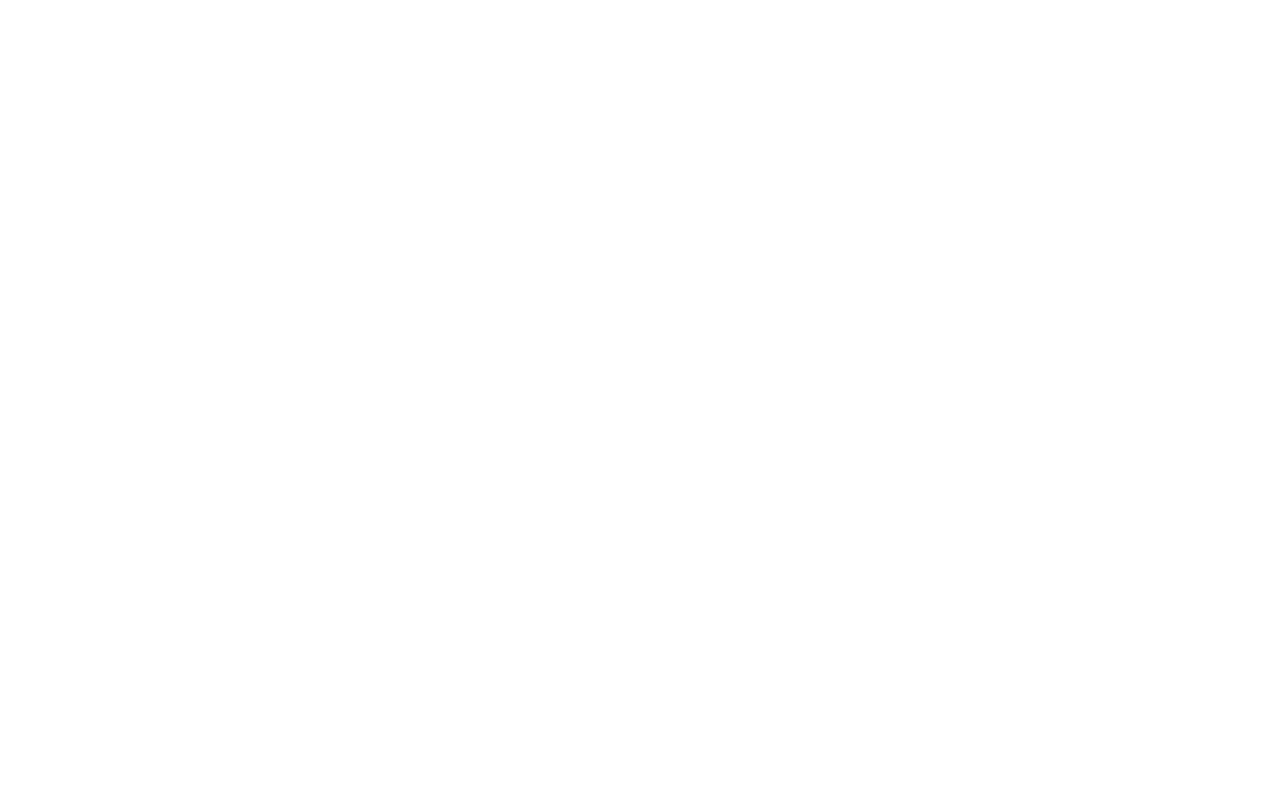
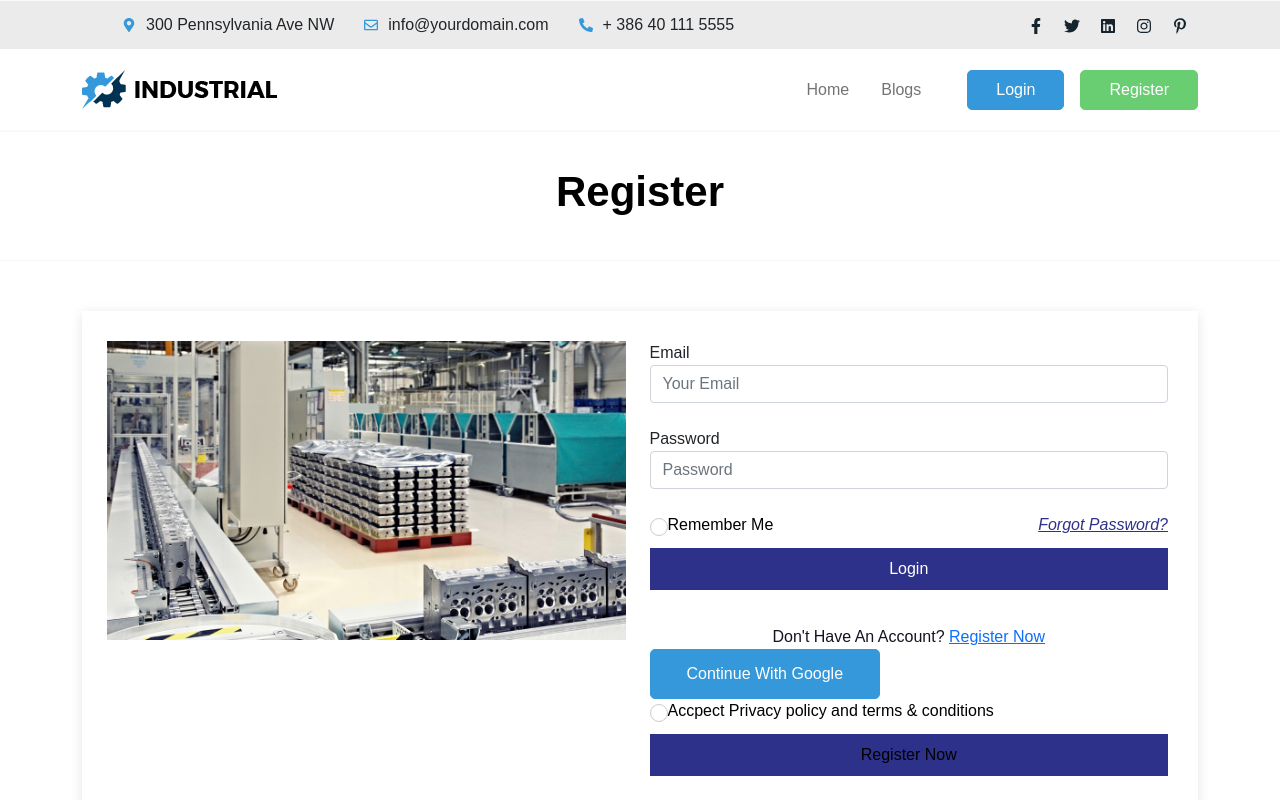
Before and after one commit to MF-React-Projects/Industrial, a React (Create React App) app: page /register in a window 1280 px wide. Shown: the top 800 px of the page. Built offline with nearby package versions, Linux system fonts and the light colour scheme; no server answers.

Commit message:
register component

```diff
--- a/src/Pages/Login/Login.js
+++ b/src/Pages/Login/Login.js
@@ -1,5 +1,4 @@
 import React, {useEffect} from 'react';
-import logo from '../../logo.png';
 import loginThumb from '../../assets/img/login.jpg';
 import Header from "../Common/Header";
 import Footer from "../Common/Footer";
--- a/src/Pages/Login/Register.js
+++ b/src/Pages/Login/Register.js
@@ -1,10 +1,151 @@
-import React from 'react';
+import React, {useEffect} from 'react';
+import loginThumb from '../../assets/img/login.jpg';
+import Header from "../Common/Header";
+import Footer from "../Common/Footer";
+import {Col, Container, Row} from "react-bootstrap";
+import {Link, useLocation, useNavigate} from "react-router-dom";
+import {useSignInWithEmailAndPassword, useSignInWithGoogle} from "react-firebase-hooks/auth";
+import auth from "../../firebase.init";
+import {useForm} from "react-hook-form";
+import Loading from "../Common/Loading";
 
 const Register = () => {
+    const [signInWithGoogle, gUser, gLoading, gError] = useSignInWithGoogle(auth);
+    const [
+        signInWithEmailAndPassword,
+        user,
+        loading,
+        error,
+    ] = useSignInWithEmailAndPassword(auth);
+    const {register, formState: {errors}, handleSubmit} = useForm();
+    const navigate = useNavigate();
+    const location = useLocation();
+    let from = location.state?.from?.pathname || "/";
+
+    useEffect(() => {
+        if (user || gUser) {
+            navigate(from, {replace: true});
+        }
+    }, [user, gUser, from, navigate])
+
+    if (loading || gLoading) {
+        return <Loading/>
+    }
+    let loginError;
+    if (error || gError) {
+        loginError = <small className='text-danger'>{error?.message || gError?.message}</small>
+    }
+
+    const onSubmit = data => {
+        signInWithEmailAndPassword(data.email, data.password)
+    }
     return (
-        <div>
+        <>
+            <Header/>
+            <section className="ic-login-area">
+                <div className="ic-page-title text-center ic-login-title">
+                    <h2>Register</h2>
+                </div>
+                <Container>
+                    <div className="ic-login-content">
+                        <div className="ic-registration-box">
+                            <Row>
+                                <Col md={6}>
+                                    <div className="ic-registration-image">
+                                        <img src={loginThumb} className="img-fluid" alt=""/>
+                                    </div>
+                                </Col>
+                                <Col md={6}>
+                                    <div className="ic-login-field">
+                                        <form onSubmit={handleSubmit(onSubmit)}>
+                                            <div className="form-group mb-4">
+                                                <label className="label">Email</label>
+                                                <input
+                                                    type="email"
+                                                    placeholder="Your Email"
+                                                    className="form-control"
+                                                    {...register("email", {
+                                                        required: {
+                                                            value: true,
+                                                            message: 'Email is Required'
+                                                        },
+                                                        pattern: {
+                                                            value: /[a-z0-9]+@[a-z]+\.[a-z]{2,3}/,
+                                                            message: 'Provide a valid Email'
+                                                        }
+                                                    })}
+                                                />
+                                                <small className="text-danger">
+                                                    {errors.email?.type === 'required' && errors.email.message}
+                                                    {errors.email?.type === 'pattern' && errors.email.message}
+                                                </small>
+                                            </div>
+                                            <div className="form-group mb-4">
+                                                <label className="label">Password</label>
+                                                <input
+                                                    type="password"
+                                                    placeholder="Password"
+                                                    className="form-control"
+                                                    {...register("password", {
+                                                        required: {
+                                                            value: true,
+                                                            message: 'Password is Required'
+                                                        },
+                                                        minLength: {
+                                                            value: 6,
+                                                            message: 'Must be 6 characters or longer'
+                                                        }
+                                                    })}
+                                                />
+                                                <small className="text-danger">
+                                                    {errors.password?.type === 'required' && errors.password.message}
+                                                    {errors.password?.type === 'minLength' && errors.password.message}
+                                                </small>
+                                            </div>
+                                            {loginError}
+                                            <div className="d-flex justify-content-between m-display">
+                                                <div>
+                                                    <div className="ic-round-checkbox ic-login-checkbox">
+                                                        <input type="checkbox" id="checkbox"/>
+                                                        <label htmlFor="checkbox"></label>
+                                                        <p>Remember Me</p>
+                                                    </div>
+                                                </div>
+                                                <div>
+                                                    <p className="ic-forget-text"><a href="forget-password.html"><i>Forgot Password?</i></a></p>
+                                                </div>
+                                            </div>
+                                            <div className="ic-login-bottom text-center">
+                                                <button className='btn-default' type="submit">Login</button>
+                                                <p>Don't Have An Account? <span><Link className='text-primary' to="/register">Register Now</Link></span></p>
+                                            </div>
+                                        </form>
+                                        <button onClick={() => signInWithGoogle()} className="btn-default">Continue with Google</button>
 
-        </div>
+                                    </div>
+                                    <div>
+                                        <div className="d-flex justify-content-between">
+                                            <div className="ic-round-checkbox">
+                                                <input type="checkbox" id="checkbox"/>
+                                                <label htmlFor="checkbox"></label>
+                                                <p className="ic-registar-text">Accpect Privacy policy and terms & conditions </p>
+                                            </div>
+                                        </div>
+                                    </div>
+                                    <div className="ic-login-bottom text-center">
+                                        <button type="btn">Register Now</button>
+                                        <p>Already Have An Account? <span><a href="login.html"><i>Login Now</i></a></span></p>
+                                    </div>
+                                </Col>
+                            </Row>
+                        </div>
+
+
+                    </div>
+                </Container>
+            </section>
+            <Footer/>
+        </>
     );
 };
 
```
